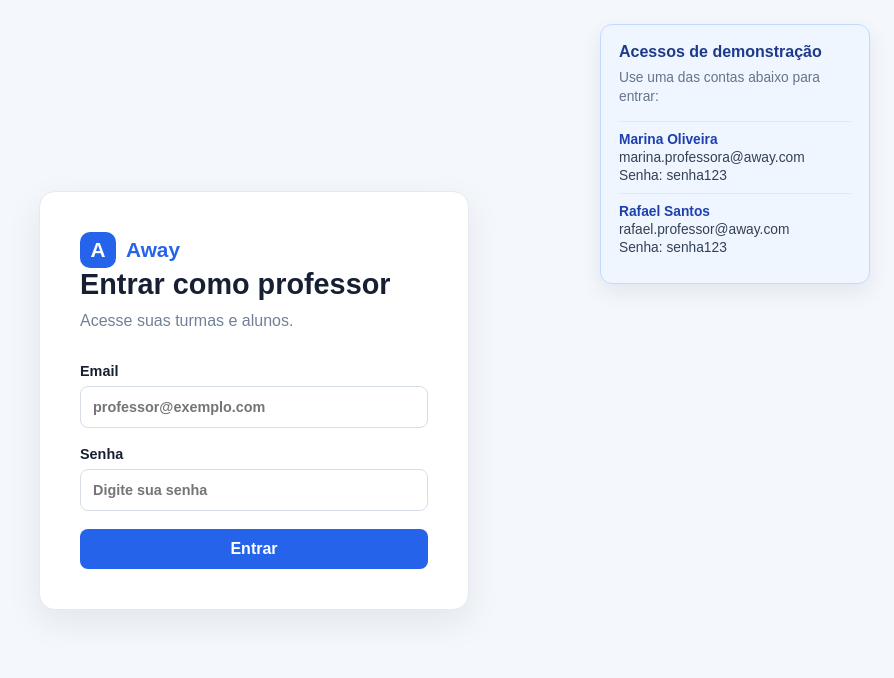
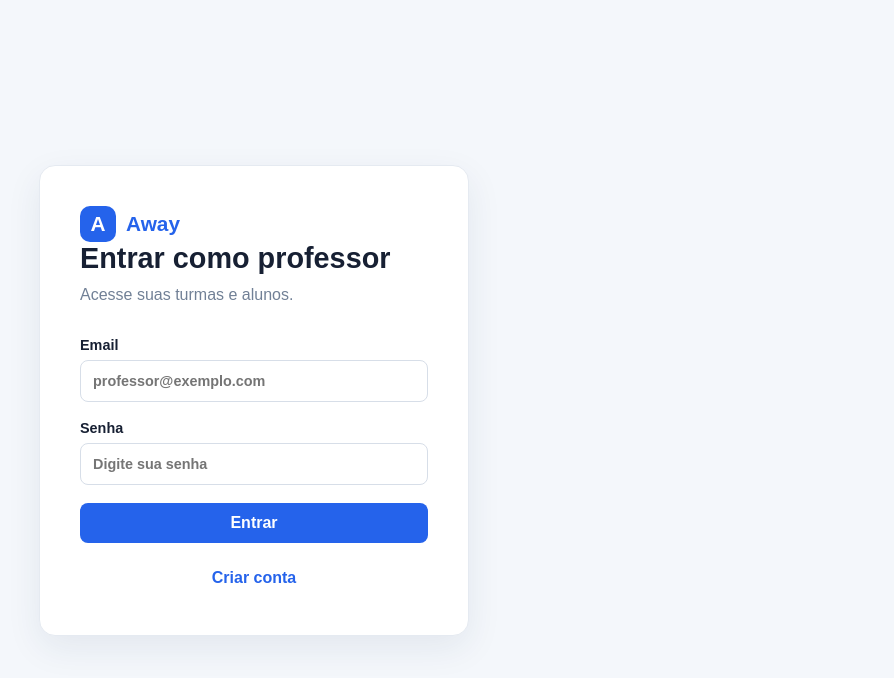
Before and after one commit to JoseHernandesCardoso/Trab1-ASS-Awhey, a React (Vite) app in the folder frontend/: page / in a window 1280 px wide. Shown: the top 678 px of the page, without its empty margins (386-1280 px from the left). Built offline with nearby package versions, Linux system fonts and the light colour scheme.

Commit message:
Extra: Adiciona opção de criar conta na tela de login

```diff
--- a/frontend/src/main.jsx
+++ b/frontend/src/main.jsx
@@ -3,42 +3,53 @@ import { createRoot } from 'react-dom/client';
 import './styles.css';
 
 const loginInicial = { email: '', senha: '' };
+const cadastroInicial = { nome: '', email: '', senha: '', cref: '' };
 
 function Login({ aoEntrar }) {
   const [formulario, setFormulario] = useState(loginInicial);
+  const [cadastro, setCadastro] = useState(cadastroInicial);
+  const [cadastrando, setCadastrando] = useState(false);
   const [erro, setErro] = useState('');
+  const [mensagem, setMensagem] = useState('');
 
   const entrar = async (evento) => {
     evento.preventDefault();
-    setErro('');
-    const resposta = await fetch('/api/login/professor', {
+    setErro(''); setMensagem('');
+    const dadosFormulario = cadastrando ? cadastro : formulario;
+    const resposta = await fetch(cadastrando ? '/api/professores' : '/api/login/professor', {
       method: 'POST',
       headers: { 'Content-Type': 'application/json' },
-      body: JSON.stringify(formulario),
+      body: JSON.stringify(dadosFormulario),
     });
     const dados = await resposta.json();
     if (!resposta.ok) return setErro(dados.erro);
+    if (cadastrando) {
+      setFormulario({ email: cadastro.email, senha: cadastro.senha });
+      setCadastro(cadastroInicial); setCadastrando(false);
+      setMensagem('Conta criada. Entre com seu email e senha.');
+      return;
+    }
     localStorage.setItem('away-professor', JSON.stringify(dados));
     aoEntrar(dados);
   };
 
   return <main className="pagina-login">
-    <aside className="credenciais-acesso">
-      <h2>Acessos de demonstração</h2>
-      <p>Use uma das contas abaixo para entrar:</p>
-      <div className="credencial"><strong>Marina Oliveira</strong><span>marina.professora@away.com</span><span>Senha: senha123</span></div>
-      <div className="credencial"><strong>Rafael Santos</strong><span>rafael.professor@away.com</span><span>Senha: senha123</span></div>
-    </aside>
     <section className="cartao login-cartao">
       <div className="marca"><span className="marca-icone">A</span><span>Away</span></div>
-      <h1>Entrar como professor</h1>
-      <p className="subtitulo">Acesse suas turmas e alunos.</p>
+      <h1>{cadastrando ? 'Criar conta de professor' : 'Entrar como professor'}</h1>
+      <p className="subtitulo">{cadastrando ? 'Cadastre seus dados para começar.' : 'Acesse suas turmas e alunos.'}</p>
       <form onSubmit={entrar} className="formulario login-formulario">
-        <label>Email<input type="email" autoComplete="username" value={formulario.email} onChange={(evento) => setFormulario({ ...formulario, email: evento.target.value })} placeholder="professor@exemplo.com" required /></label>
-        <label>Senha<input type="password" autoComplete="current-password" value={formulario.senha} onChange={(evento) => setFormulario({ ...formulario, senha: evento.target.value })} placeholder="Digite sua senha" required /></label>
+        {cadastrando && <label>Nome<input value={cadastro.nome} onChange={(evento) => setCadastro({ ...cadastro, nome: evento.target.value })} required /></label>}
+        <label>Email<input type="email" autoComplete="username" value={cadastrando ? cadastro.email : formulario.email} onChange={(evento) => cadastrando ? setCadastro({ ...cadastro, email: evento.target.value }) : setFormulario({ ...formulario, email: evento.target.value })} placeholder="professor@exemplo.com" required /></label>
+        <label>Senha<input type="password" autoComplete={cadastrando ? 'new-password' : 'current-password'} value={cadastrando ? cadastro.senha : formulario.senha} onChange={(evento) => cadastrando ? setCadastro({ ...cadastro, senha: evento.target.value }) : setFormulario({ ...formulario, senha: evento.target.value })} placeholder="Digite sua senha" required /></label>
+        {cadastrando && <label>CREF<input value={cadastro.cref} onChange={(evento) => setCadastro({ ...cadastro, cref: evento.target.value })} placeholder="Ex.: CREF-0003" required /></label>}
+        {mensagem && <p className="sucesso" role="status">{mensagem}</p>}
         {erro && <p className="erro" role="alert">{erro}</p>}
-        <button type="submit">Entrar</button>
+        <button type="submit">{cadastrando ? 'Criar conta' : 'Entrar'}</button>
       </form>
+      <button className="botao-link" type="button" onClick={() => { setCadastrando(!cadastrando); setErro(''); setMensagem(''); }}>
+        {cadastrando ? 'Já tenho uma conta' : 'Criar conta'}
+      </button>
     </section>
   </main>;
 }
--- a/frontend/src/styles.css
+++ b/frontend/src/styles.css
@@ -5,12 +5,6 @@ button, input { font: inherit; }
 button { border: 0; border-radius: 8px; color: white; background: #2563eb; cursor: pointer; font-weight: 700; padding: 11px 18px; }
 button:hover { background: #1d4ed8; }
 .pagina-login { min-height: 100vh; display: grid; place-items: center; padding: 24px; }
-.credenciais-acesso { position: fixed; top: 24px; right: 24px; width: 270px; padding: 18px; border: 1px solid #bfdbfe; border-radius: 12px; color: #334155; background: #eff6ff; box-shadow: 0 8px 22px rgb(27 55 89 / 8%); font-size: .86rem; }
-.credenciais-acesso h2 { margin: 0 0 7px; color: #1e3a8a; font-size: 1rem; }
-.credenciais-acesso p { margin: 0 0 14px; color: #64748b; line-height: 1.4; }
-.credencial { display: grid; gap: 3px; padding: 10px 0; border-top: 1px solid #dbeafe; }
-.credencial strong { color: #1e40af; }
-.credencial span { overflow-wrap: anywhere; }
 .cartao, .pagina-principal { background: white; border: 1px solid #e5eaf1; border-radius: 16px; box-shadow: 0 12px 35px rgb(27 55 89 / 8%); }
 .login-cartao { width: min(100%, 430px); padding: 40px; }
 .marca { display: flex; align-items: center; gap: 10px; color: #2563eb; font-size: 1.3rem; font-weight: 700; }
@@ -25,6 +19,9 @@ label { display: grid; gap: 7px; font-size: .9rem; font-weight: 700; }
 input { width: 100%; padding: 12px; border: 1px solid #d7dee8; border-radius: 8px; color: inherit; }
 input:focus { outline: 2px solid #bfdbfe; border-color: #2563eb; }
 .erro { color: #b42318; line-height: 1.4; }
+.sucesso { color: #15803d; line-height: 1.4; }
+.botao-link { width: 100%; margin-top: 18px; padding: 8px; color: #2563eb; background: transparent; }
+.botao-link:hover { color: #1d4ed8; background: #eff6ff; }
 .pagina-principal { width: min(100% - 32px, 980px); margin: 40px auto; padding: 38px; }
 .cabecalho-pagina { display: flex; justify-content: space-between; align-items: flex-start; gap: 24px; padding-bottom: 28px; border-bottom: 1px solid #edf0f5; }
 .cabecalho-pagina h1 { font-size: 2rem; }
@@ -55,8 +52,6 @@ button:disabled { opacity: .65; cursor: wait; }
 .estado, .estado-vazio { color: #718096; }
 .estado-vazio { margin: 35px 0 10px; text-align: center; }
 @media (max-width: 700px) {
-  .pagina-login { display: flex; flex-direction: column; }
-  .credenciais-acesso { position: static; width: min(100%, 430px); margin-bottom: 16px; }
   .pagina-principal { width: min(100% - 20px, 980px); margin: 10px auto; padding: 24px 18px; }
   .login-cartao { padding: 28px 22px; }
   .cabecalho-pagina { flex-direction: column; }
```
